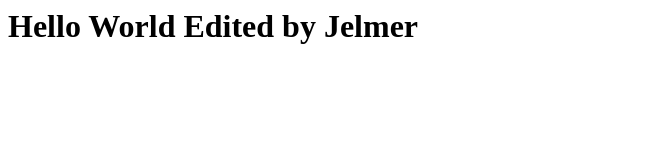
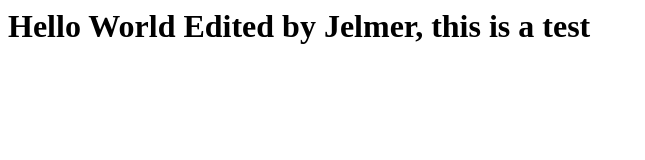
Before and after one commit to JelmerKrux/MyFirstRepository, a plain HTML site: page index.html in a window 1280 px wide. Shown: the whole page, without its empty margins (0-645 px from the left). Drawn offline with Linux system fonts and the light colour scheme.

Commit message:
Edited h1

```diff
--- a/index.html
+++ b/index.html
@@ -1 +1 @@
-<h1>Hello World Edited by Jelmer</h1>
+<h1>Hello World Edited by Jelmer, this is a test</h1>
```
